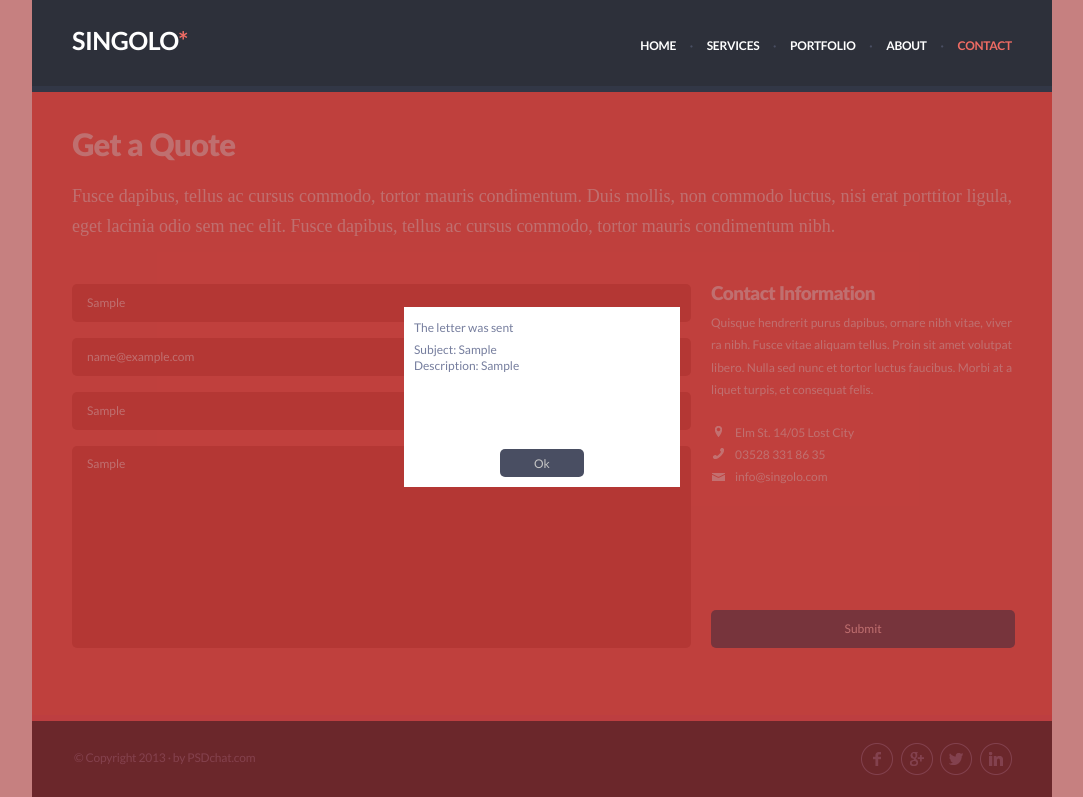
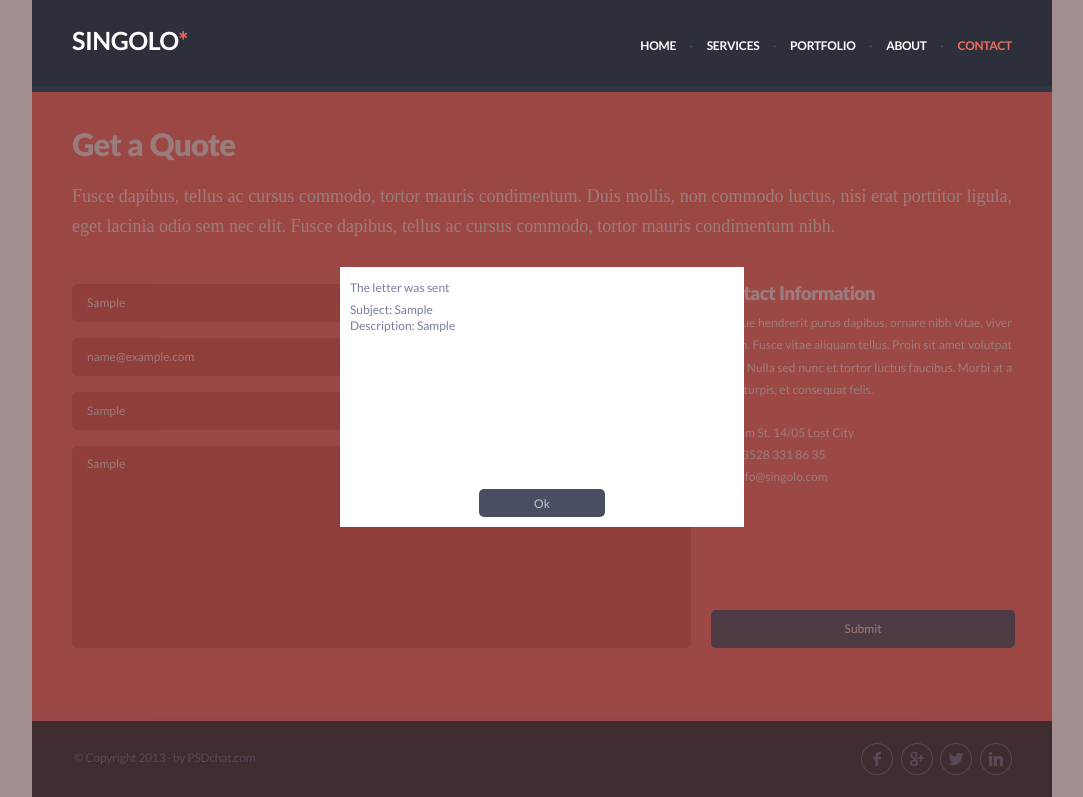
Before and after one commit to BlackTruth/singolo, a plain HTML site: page index.html in a window 1280 px wide. Both pictures are taken after typing "Sample", "name@example.com", "Sample", "Sample" into the empty fields and a click on the input "Submit". Shown: the part 2737-3534 px from the top of the page, without its empty margins (98-1181 px from the left). Drawn offline with Linux system fonts and the light colour scheme; files whose address does not match are found by name.

Commit message:
fix: increase alert message width

```diff
--- a/assets/css/style.css
+++ b/assets/css/style.css
@@ -852,7 +852,7 @@ footer .icons-social {
   position: fixed;
   width: 100%;
   height: 100%;
-  background-color: rgba(156, 33, 33, 0.568);
+  background-color: rgba(80, 42, 42, 0.521);
   top: 0;
   left: 0;
   display: flex;
@@ -863,8 +863,8 @@ footer .icons-social {
 .alert-message {
   display: flex;
   flex-direction: column;
-  width: 20%;
-  height: 20%;
+  width: 30%;
+  height: 30%;
   background-color: white;
   font-size: 12px;
   line-height: 1.8;
```
